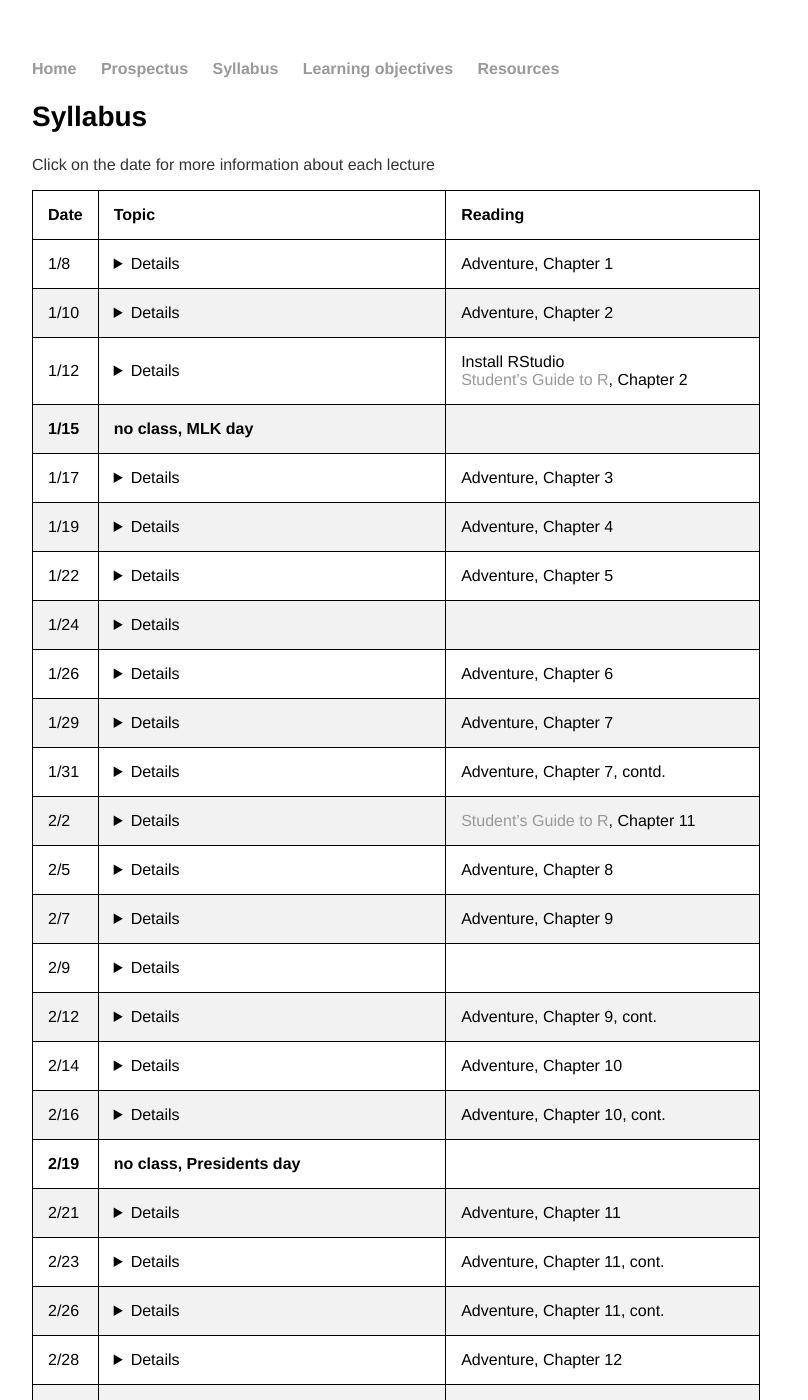
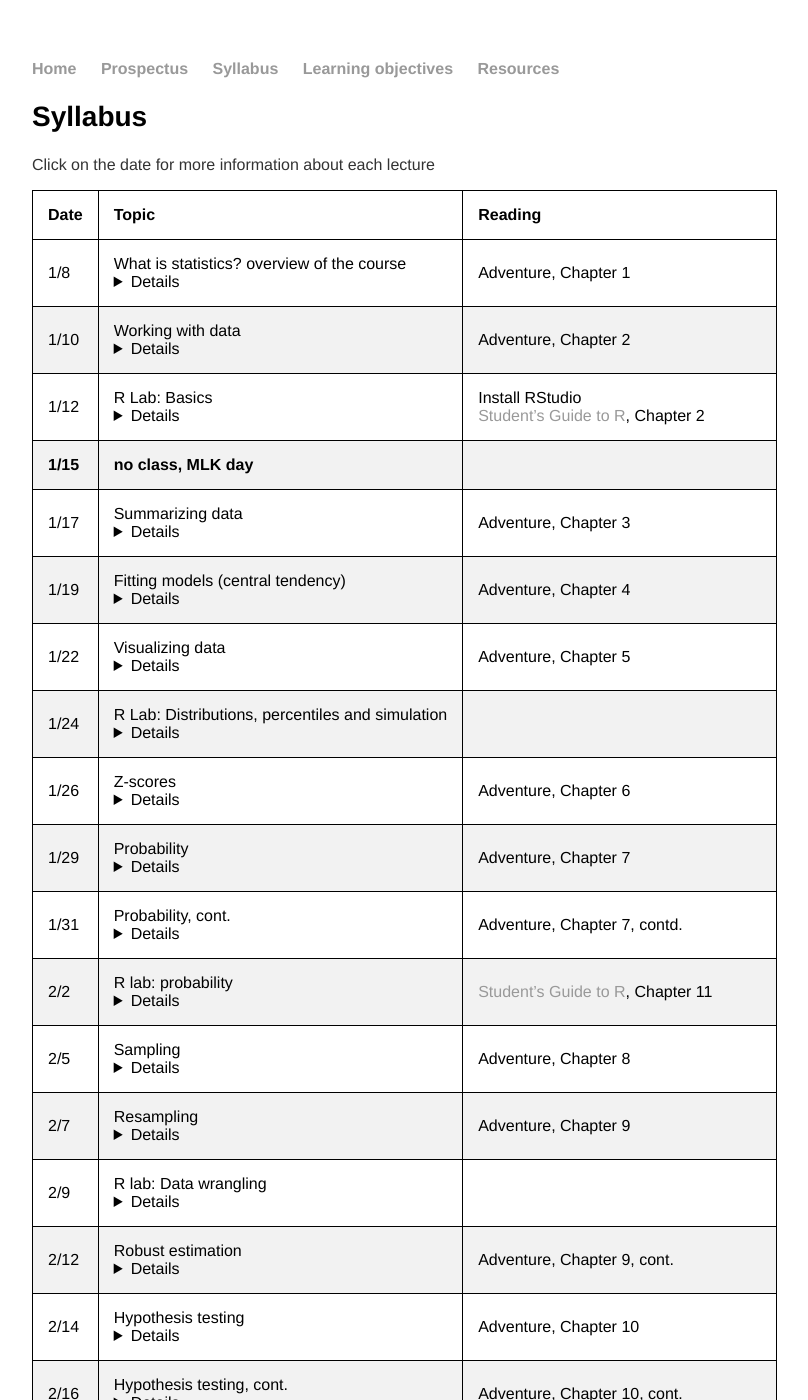
Before and after one commit to stats60/stats60.github.io, a Jekyll site: the page built from syllabus/index.md, in a window 1280 px wide and 1400 px high. Shown: the whole window, without its empty margins (160-968 px from the left). Built offline with Jekyll 4.4.1, drawn with Linux system fonts in a browser that asks for light colours; our own code applies the rules of GitHub Pages for plain Markdown files; some of the changed text lies outside the part shown.

Commit message:
autoupdate

```diff
--- a/syllabus/index.md
+++ b/syllabus/index.md
@@ -8,34 +8,34 @@
 
 | Date|Topic|Reading|
 | ---|---|---|
-| 1/8|<details><summary><h4>What is statistics? overview of the course<h4></summary><h5>Learning Objectives:</h5>After this lecture, you should be able to:<p><ul><li>Describe the difference between experimental and observational research with regard to causal inference</li><li>Explain how randomization provides the ability to make inferences about causation.</li><li>Identify potential sources of bias or confounding.</li></ul></display>|Adventure, Chapter 1|
-| 1/10|<details><summary><h4>Working with data <h4></summary><h5>Learning Objectives:</h5>After this lecture, you should be able to:<p><ul><li>Distinguish between different types of variables (quantitative/qualitative, discrete/continuous, scales of measurement)</li><li>Describe the concept of measurement error</li><li>Distinguish between the concepts of reliability and validity and apply each concept to a particular dataset</li></ul></display>|Adventure, Chapter 2|
-| 1/12|<details><summary><h4>R Lab: Basics<h4></summary><h5>Learning Objectives:</h5>After this lecture, you should be able to:<p><ul></ul><h5>Links:</h5><ul><li>For additional practice with R, check out the free courses provided by [Datacamp](http://www.datacamp.com).  In particular, their [Introduction to R](https://www.datacamp.com/courses/free-introduction-to-r) provides a nice basic overview of working in R.</li></ul></display>|Install RStudio<br>[Student's Guide to R](https://cran.r-project.org/doc/contrib/Horton+Pruim+Kaplan_MOSAIC-StudentGuide.pdf), Chapter 2|
+| 1/8|What is statistics? overview of the course<details>###Learning Objectives:<br>After this lecture, you should be able to:<br>*Describe the difference between experimental and observational research with regard to causal inference<br>*Explain how randomization provides the ability to make inferences about causation.<br>*Identify potential sources of bias or confounding.<br></display>|Adventure, Chapter 1|
+| 1/10|Working with data <details>###Learning Objectives:<br>After this lecture, you should be able to:<br>*Distinguish between different types of variables (quantitative/qualitative, discrete/continuous, scales of measurement)<br>*Describe the concept of measurement error<br>*Distinguish between the concepts of reliability and validity and apply each concept to a particular dataset<br></display>|Adventure, Chapter 2|
+| 1/12|R Lab: Basics<details>###Learning Objectives:<br>After this lecture, you should be able to:<br><h5>Links:</h5><ul><li>For additional practice with R, check out the free courses provided by [Datacamp](http://www.datacamp.com).  In particular, their [Introduction to R](https://www.datacamp.com/courses/free-introduction-to-r) provides a nice basic overview of working in R.</li></ul></display>|Install RStudio<br>[Student's Guide to R](https://cran.r-project.org/doc/contrib/Horton+Pruim+Kaplan_MOSAIC-StudentGuide.pdf), Chapter 2|
 | **1/15**|**no class, MLK day**|
-| 1/17|<details><summary><h4>Summarizing data<h4></summary><h5>Learning Objectives:</h5>After this lecture, you should be able to:<p><ul><li>Compute absolute, relative, and cumulative frequency distributions for a given dataset</li><li>Generate a graphical representation of frequency distributions</li></ul></display>|Adventure, Chapter 3|
-| 1/19|<details><summary><h4>Fitting models (central tendency)<h4></summary><h5>Learning Objectives:</h5>After this lecture, you should be able to:<p><ul><li>Describe the basic equation for statistical models (outcome=model + error)</li><li>Describe different measures of central tendency and dispersion, how they are computed, and how to determine which is most appropriate in any given circumstance.</li></ul></display>|Adventure, Chapter 4|
-| 1/22|<details><summary><h4>Visualizing data<h4></summary><h5>Learning Objectives:</h5>After this lecture, you should be able to:<p><ul><li>Describe the principles that distinguish between good and bad graphs, and use them to identify good versus bad graphs.</li></ul></display>|Adventure, Chapter 5|
-| 1/24|<details><summary><h4>R Lab: Distributions, percentiles and simulation<h4></summary></display>||
-| 1/26|<details><summary><h4>Z-scores<h4></summary><h5>Learning Objectives:</h5>After this lecture, you should be able to:<p><ul></ul><h5>Links:</h5><ul><li></li></ul></display>|Adventure, Chapter 6|
-| 1/29|<details><summary><h4>Probability<h4></summary><h5>Learning Objectives:</h5>After this lecture, you should be able to:<p><ul><li>Describe the sample space for a selected random experiment.</li><li>Compute relative frequency and empirical probability for a given set of events</li><li>Find probabilities of single events, complementary events, and the unions and intersections of collections of events.</li></ul><h5>Links:</h5><ul><li></li></ul></display>|Adventure, Chapter 7|
-| 1/31|<details><summary><h4>Probability, cont.<h4></summary><h5>Learning Objectives:</h5>After this lecture, you should be able to:<p><ul><li>Describe the difference between a probability and a conditional probability</li><li>Use Bayes’ theorem to compute the inverse conditional probability.</li><li>Describe the law of large numbers.</li></ul></display>|Adventure, Chapter 7, contd.|
-| 2/2|<details><summary><h4>R lab: probability<h4></summary><h5>Learning Objectives:</h5>After this lecture, you should be able to:<p><ul></ul><h5>Links:</h5><ul><li></li></ul></display>|[Student's Guide to R](https://cran.r-project.org/doc/contrib/Horton+Pruim+Kaplan_MOSAIC-StudentGuide.pdf), Chapter 11|
-| 2/5|<details><summary><h4>Sampling<h4></summary><h5>Learning Objectives:</h5>After this lecture, you should be able to:<p><ul><li>Distinguish between a population and a sample, and between population parameters and statistics</li><li>Describe the concepts of sampling error and sampling distribution</li><li>Describe how the Central Limit Theorem determines the nature of the sampling distribution of the mean</li></ul></display>|Adventure, Chapter 8|
-| 2/7|<details><summary><h4>Resampling<h4></summary></display>|Adventure, Chapter 9|
-| 2/9|<details><summary><h4>R lab: Data wrangling<h4></summary></display>||
-| 2/12|<details><summary><h4>Robust estimation<h4></summary></display>|Adventure, Chapter 9, cont.|
-| 2/14|<details><summary><h4>Hypothesis testing<h4></summary><h5>Learning Objectives:</h5>After this lecture, you should be able to:<p><ul><li>Identify the components of a hypothesis test, including the parameter of interest, the null and alternative hypotheses, and the test statistic.</li><li>Describe the proper interpretations of a p-value and a confidence interval as well as common misinterpretations</li><li>Distinguish between the two types of error in hypothesis testing, and the factors that determine them.</li></ul></display>|Adventure, Chapter 10|
-| 2/16|<details><summary><h4>Hypothesis testing, cont.<h4></summary><h5>Learning Objectives:</h5>After this lecture, you should be able to:<p><ul><li>Describe how resampling can be used to compute a p-value.</li><li>Describe the concept of positive predictive value and apply it in the context of a specific inference.</li><li>Define the concept of statistical power, and compute statistical power for a given statistical test.</li><li>Describe the main criticisms of null hypothesis statistical testing</li></ul></display>|Adventure, Chapter 10, cont.|
+| 1/17|Summarizing data<details>###Learning Objectives:<br>After this lecture, you should be able to:<br>*Compute absolute, relative, and cumulative frequency distributions for a given dataset<br>*Generate a graphical representation of frequency distributions<br></display>|Adventure, Chapter 3|
+| 1/19|Fitting models (central tendency)<details>###Learning Objectives:<br>After this lecture, you should be able to:<br>*Describe the basic equation for statistical models (outcome=model + error)<br>*Describe different measures of central tendency and dispersion, how they are computed, and how to determine which is most appropriate in any given circumstance.<br></display>|Adventure, Chapter 4|
+| 1/22|Visualizing data<details>###Learning Objectives:<br>After this lecture, you should be able to:<br>*Describe the principles that distinguish between good and bad graphs, and use them to identify good versus bad graphs.<br></display>|Adventure, Chapter 5|
+| 1/24|R Lab: Distributions, percentiles and simulation<details></display>||
+| 1/26|Z-scores<details>###Learning Objectives:<br>After this lecture, you should be able to:<br><h5>Links:</h5><ul><li></li></ul></display>|Adventure, Chapter 6|
+| 1/29|Probability<details>###Learning Objectives:<br>After this lecture, you should be able to:<br>*Describe the sample space for a selected random experiment.<br>*Compute relative frequency and empirical probability for a given set of events<br>*Find probabilities of single events, complementary events, and the unions and intersections of collections of events.<br><h5>Links:</h5><ul><li></li></ul></display>|Adventure, Chapter 7|
+| 1/31|Probability, cont.<details>###Learning Objectives:<br>After this lecture, you should be able to:<br>*Describe the difference between a probability and a conditional probability<br>*Use Bayes’ theorem to compute the inverse conditional probability.<br>*Describe the law of large numbers.<br></display>|Adventure, Chapter 7, contd.|
+| 2/2|R lab: probability<details>###Learning Objectives:<br>After this lecture, you should be able to:<br><h5>Links:</h5><ul><li></li></ul></display>|[Student's Guide to R](https://cran.r-project.org/doc/contrib/Horton+Pruim+Kaplan_MOSAIC-StudentGuide.pdf), Chapter 11|
+| 2/5|Sampling<details>###Learning Objectives:<br>After this lecture, you should be able to:<br>*Distinguish between a population and a sample, and between population parameters and statistics<br>*Describe the concepts of sampling error and sampling distribution<br>*Describe how the Central Limit Theorem determines the nature of the sampling distribution of the mean<br></display>|Adventure, Chapter 8|
+| 2/7|Resampling<details></display>|Adventure, Chapter 9|
+| 2/9|R lab: Data wrangling<details></display>||
+| 2/12|Robust estimation<details></display>|Adventure, Chapter 9, cont.|
+| 2/14|Hypothesis testing<details>###Learning Objectives:<br>After this lecture, you should be able to:<br>*Identify the components of a hypothesis test, including the parameter of interest, the null and alternative hypotheses, and the test statistic.<br>*Describe the proper interpretations of a p-value and a confidence interval as well as common misinterpretations<br>*Distinguish between the two types of error in hypothesis testing, and the factors that determine them.<br></display>|Adventure, Chapter 10|
+| 2/16|Hypothesis testing, cont.<details>###Learning Objectives:<br>After this lecture, you should be able to:<br>*Describe how resampling can be used to compute a p-value.<br>*Describe the concept of positive predictive value and apply it in the context of a specific inference.<br>*Define the concept of statistical power, and compute statistical power for a given statistical test.<br>*Describe the main criticisms of null hypothesis statistical testing<br></display>|Adventure, Chapter 10, cont.|
 | **2/19**|**no class, Presidents day**|
-| 2/21|<details><summary><h4>Confidence intervals and effect sizes<h4></summary><h5>Learning Objectives:</h5>After this lecture, you should be able to:<p><ul><li>Describe the proper interpretation of a confidence interval, and compute a confidence interval for the mean of a given dataset.</li><li>Define the concept of effect size, and compute the effect size for a given test.</li></ul></display>|Adventure, Chapter 11|
-| 2/23|<details><summary><h4>Bayesian analysis<h4></summary></display>|Adventure, Chapter 11, cont.|
-| 2/26|<details><summary><h4>Bayesian analysis, cont.<h4></summary></display>|Adventure, Chapter 11, cont.|
-| 2/28|<details><summary><h4>Assumptions of modeling<h4></summary></display>|Adventure, Chapter 12|
-| 3/2|<details><summary><h4>Modeling categorical relationships<h4></summary><h5>Learning Objectives:</h5>After this lecture, you should be able to:<p><ul><li>Describe the concept of a contingency table for categorical data.</li><li>Describe the concept of the chi-squared test for association and compute it for a given contingency table.</li></ul></display>|Adventure, Chapter 13|
-| 3/5|<details><summary><h4>Modeling continuous relationships<h4></summary><h5>Learning Objectives:</h5>After this lecture, you should be able to:<p><ul><li>Describe the concept of the correlation coefficient and its interpretation and compute it for a bivariate dataset</li><li>Describe the potential causal influences that can give rise to a correlation.</li></ul></display>|Adventure, Chapter 13, cont.|
-| 3/7|<details><summary><h4>The general linear model<h4></summary><h5>Learning Objectives:</h5>After this lecture, you should be able to:<p><ul><li>Describe the concept of linear regression and apply it to a bivariate dataset</li><li>Describe the problem of overfitting and identify it in an example dataset.</li></ul></display>|Adventure, Chapter 14|
-| 3/9|<details><summary><h4>Comparing two means<h4></summary><h5>Learning Objectives:</h5>After this lecture, you should be able to:<p><ul><li>Determine whether a one-sample t-test or two-sample t-test is appropriate for a given hypothesis.</li><li>Compute a one-sample and two-sample t-test on relevant datasets, and compute the effect size and confidence intervals associated with each of these tests.</li></ul></display>|Adventure, Chapter 15|
-| 3/12|<details><summary><h4>Comparing more than two means<h4></summary></display>|Adventure, Chapter 16 (pages 569-592)|
-| 3/14|<details><summary><h4>R lab: statistical inference<h4></summary></display>||
-| 3/16|<details><summary><h4>Doing reproducible research<h4></summary><h5>Learning Objectives:</h5>After this lecture, you should be able to:<p><ul><li>Identify cases of circular analysis/double-dipping</li><li>Describe the problem of multiple comparisons and methods for correcting for it</li></ul></display>||
+| 2/21|Confidence intervals and effect sizes<details>###Learning Objectives:<br>After this lecture, you should be able to:<br>*Describe the proper interpretation of a confidence interval, and compute a confidence interval for the mean of a given dataset.<br>*Define the concept of effect size, and compute the effect size for a given test.<br></display>|Adventure, Chapter 11|
+| 2/23|Bayesian analysis<details></display>|Adventure, Chapter 11, cont.|
+| 2/26|Bayesian analysis, cont.<details></display>|Adventure, Chapter 11, cont.|
+| 2/28|Assumptions of modeling<details></display>|Adventure, Chapter 12|
+| 3/2|Modeling categorical relationships<details>###Learning Objectives:<br>After this lecture, you should be able to:<br>*Describe the concept of a contingency table for categorical data.<br>*Describe the concept of the chi-squared test for association and compute it for a given contingency table.<br></display>|Adventure, Chapter 13|
+| 3/5|Modeling continuous relationships<details>###Learning Objectives:<br>After this lecture, you should be able to:<br>*Describe the concept of the correlation coefficient and its interpretation and compute it for a bivariate dataset<br>*Describe the potential causal influences that can give rise to a correlation.<br></display>|Adventure, Chapter 13, cont.|
+| 3/7|The general linear model<details>###Learning Objectives:<br>After this lecture, you should be able to:<br>*Describe the concept of linear regression and apply it to a bivariate dataset<br>*Describe the problem of overfitting and identify it in an example dataset.<br></display>|Adventure, Chapter 14|
+| 3/9|Comparing two means<details>###Learning Objectives:<br>After this lecture, you should be able to:<br>*Determine whether a one-sample t-test or two-sample t-test is appropriate for a given hypothesis.<br>*Compute a one-sample and two-sample t-test on relevant datasets, and compute the effect size and confidence intervals associated with each of these tests.<br></display>|Adventure, Chapter 15|
+| 3/12|Comparing more than two means<details></display>|Adventure, Chapter 16 (pages 569-592)|
+| 3/14|R lab: statistical inference<details></display>||
+| 3/16|Doing reproducible research<details>###Learning Objectives:<br>After this lecture, you should be able to:<br>*Identify cases of circular analysis/double-dipping<br>*Describe the problem of multiple comparisons and methods for correcting for it<br></display>||
 | **TBD**|**Final meeting with project presentations?**|
```
